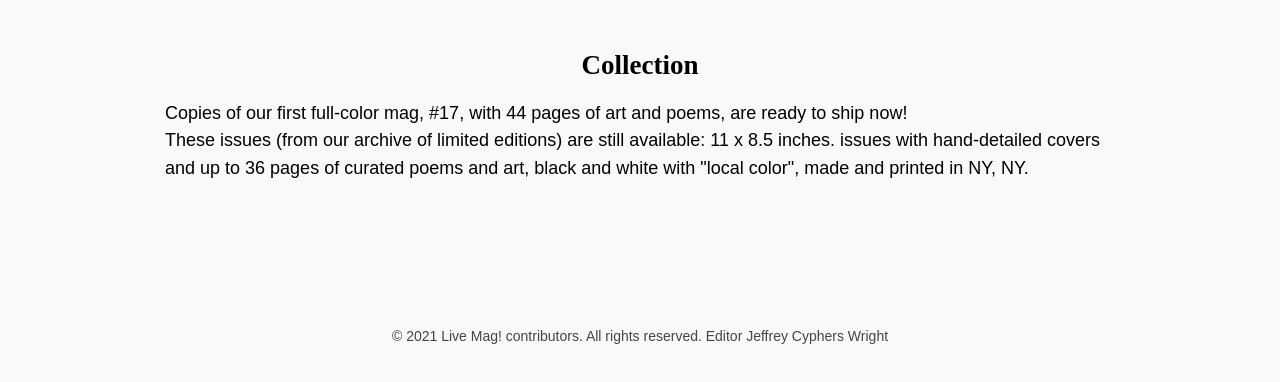
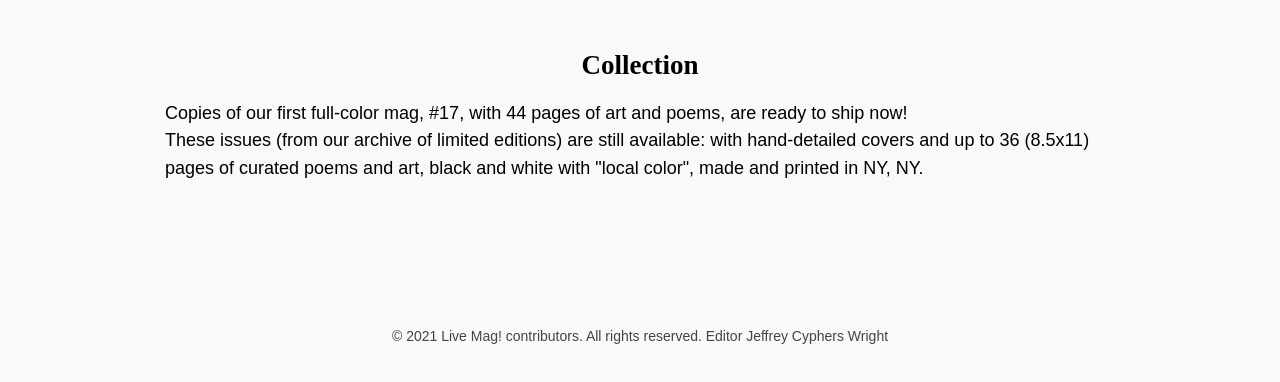
Before and after one commit to loriortiz/stripe-checkout-netlify-serverless, a plain HTML site: page public/index.html in a window 1280 px wide. Shown: the part 148-530 px from the top of the page. Drawn offline with Linux system fonts and the light colour scheme; no server answers; a script that the page names is missing; a web font is replaced by a local one.

Commit message:
Edit text

```diff
--- a/public/index.html
+++ b/public/index.html
@@ -45,7 +45,7 @@
     </header>
   <main>
     <h2 class="page-title">Collection</h2>
-    <p>Copies of our first full-color mag, #17, with 44 pages of art and poems, are ready to ship now!<br>These issues (from our archive of limited editions) are still available: 11 x 8.5 inches. issues with hand-detailed covers and up to 36 pages of curated poems and art, black and white with "local color", made and printed in NY, NY. </p>
+    <p>Copies of our first full-color mag, #17, with 44 pages of art and poems, are ready to ship now!<br>These issues (from our archive of limited editions) are still available: with hand-detailed covers and up to 36 (8.5x11) pages of curated poems and art, black and white with "local color", made and printed in NY, NY. </p>
     <div class="products"></div>
   </main>
   <template id="product">
```
